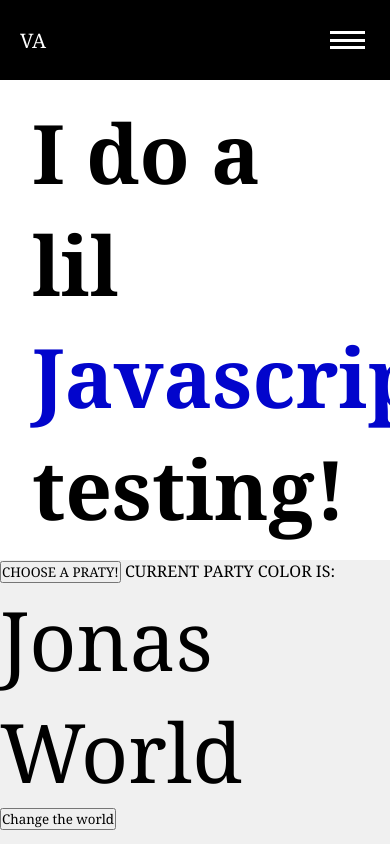
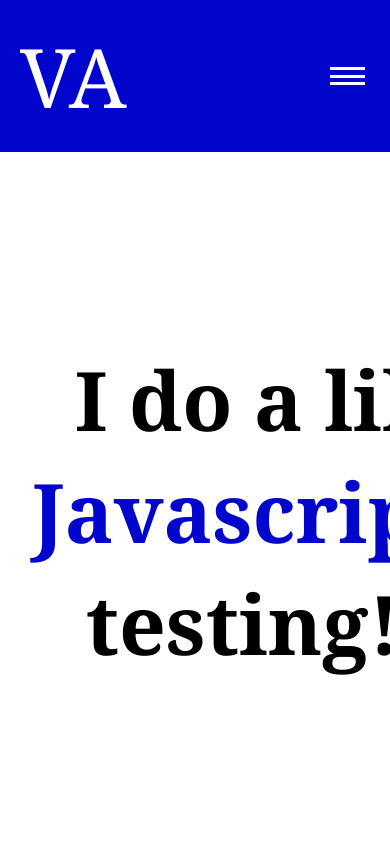
Before and after one commit to Vincent1Vincent2/Java-script-Grundkurs, a plain HTML site: page index.html in a window 390 px wide. Shown: the top 844 px of the page. Drawn offline with nearby package versions, Linux system fonts and the light colour scheme.

Commit message:
improved responsivness, font size and colors

```diff
--- a/style.css
+++ b/style.css
@@ -25,13 +25,13 @@ body {
 }
 
 header {
-  background-color: var(--color-fg);
+  background-color: var(--color-ac);
 }
 
 .logo {
   text-decoration: none;
   color: var(--color-bg);
-  font-size: clamp(20px, 5vw, 2rem);
+  font-size: clamp(5.125rem, -4.6875rem + 25vw, 10rem);
 }
 
 .navBar {
@@ -46,7 +46,7 @@ header {
   display: flex;
   flex-direction: column;
   gap: 0.8rem;
-  background-color: var(--color-fg);
+  background-color: var(--color-ac);
   align-items: end;
 }
 
@@ -62,7 +62,7 @@ header {
 }
 
 .navLink:hover {
-  color: var(--color-ac);
+  color: var(--color-fg);
 }
 
 .darkModeBtn {
@@ -102,7 +102,7 @@ main {
 
 .heroTitle,
 .accentColor {
-  font-size: clamp(5.125rem, -4.6875rem + 25vw, 9.375rem);
+  font-size: clamp(5.125rem, -4.6875rem + 25vw, 13rem);
 }
 
 .accentColor {
@@ -114,8 +114,54 @@ main {
 }
 
 .exerciseSection {
-  height: 80vh;
   background-color: var(--color-sec);
+  padding: 2rem;
+}
+
+.excercise:nth-child(1) {
+  display: flex;
+  align-items: center;
+  flex-direction: row;
+  justify-content: space-between;
+  margin: 1rem 2rem;
+  gap: 50px;
+}
+.text {
+  font-size: clamp(20px, 5vw, 2rem);
+}
+
+.excercise:nth-child(2) {
+  height: 50vh;
+  display: flex;
+  justify-content: center;
+  flex-direction: column;
+  text-align: center;
+  align-items: center;
+}
+
+.btn:nth-child(2) {
+  width: 200px;
+}
+
+.btn {
+  font-size: clamp(20px, 5vw, 2rem);
+  transition: all var(--global-transition-time) ease-in-out;
+  cursor: pointer;
+  color: var(--color-fg);
+  background-color: transparent;
+  border: none;
+  border-bottom: solid;
+  margin-top: 1rem;
+}
+
+.worldTitle {
+  width: 100%;
+}
+
+.colorBox {
+  width: 100vw;
+  height: 200px;
+  background-color: rgba(93, 103, 255, 0.233);
 }
 
 @media (max-width: 768px) {
@@ -134,8 +180,8 @@ main {
 
   .navMenu {
     position: fixed;
-    left: -100%;
-    top: 80px;
+    left: -150%;
+    top: 150px;
     width: 100vw;
     transition: 0.3s;
     height: 100vh;
@@ -158,6 +204,22 @@ main {
     color: var(--color-fg);
     margin: 0px 25px;
   }
+
+  main {
+    height: 85vh;
+    display: flex;
+    align-items: center;
+    text-align: center;
+  }
+
+  .excercise:nth-child(1) {
+    flex-direction: column;
+    gap: 20px;
+    text-align: center;
+  }
+  .excercise:nth-child(2) {
+    height: 80vh;
+  }
 }
 
 .navMenu.active {
@@ -173,10 +235,4 @@ body.active {
   width: 250px;
   height: 250px;
   margin: 1rem 0rem;
-}
-
-.box {
-  width: 100px;
-  height: 100px;
-  background-color: rgba(93, 103, 255, 0.233);
 } */
```
